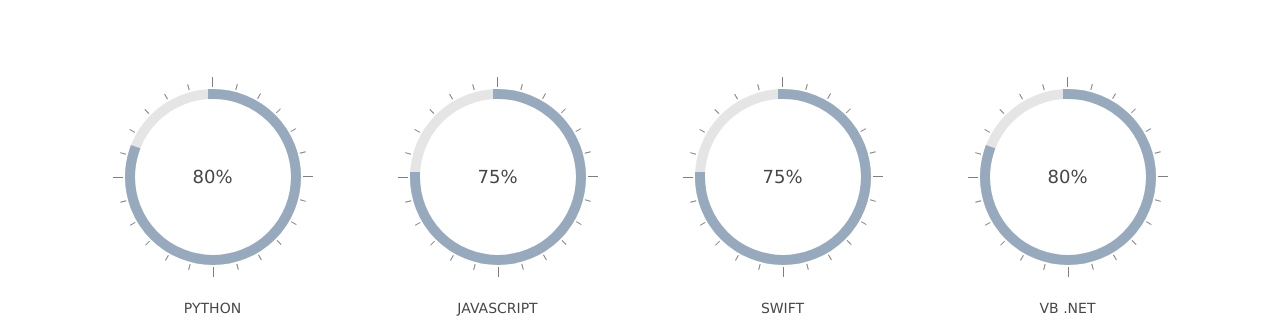
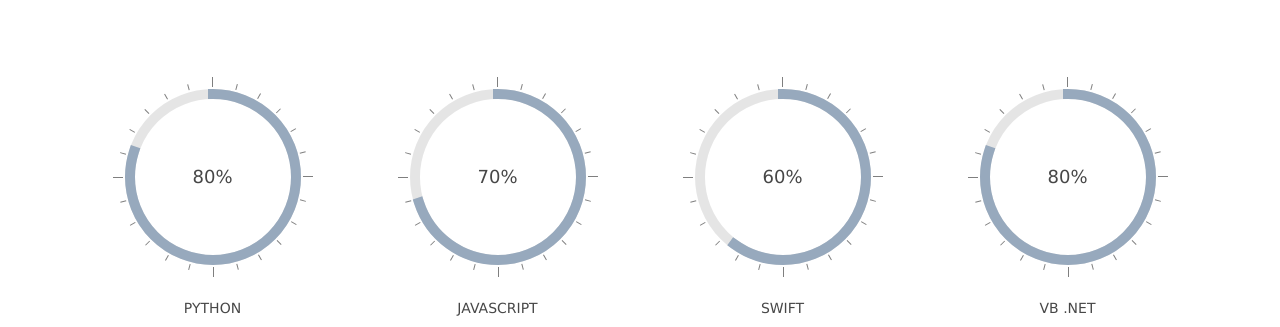
Before and after one commit to hakan-oguz/portfolio, a plain HTML site: page my_portfolio/index.html in a window 1280 px wide. Shown: the part 2425-2752 px from the top of the page. Drawn offline with Linux system fonts and the light colour scheme.

Commit message:
programming experience updated

```diff
--- a/my_portfolio/index.html
+++ b/my_portfolio/index.html
@@ -185,11 +185,11 @@
         <p>Python</p>
       </li>
       <li class="pr-chart-ctrl" data-animate="false">
-        <div class="pr-chart" data-percent="75"><i></i></div>
+        <div class="pr-chart" data-percent="70"><i></i></div>
         <p>JavaScript</p>
       </li>
       <li class="pr-chart-ctrl" data-animate="false">
-        <div class="pr-chart" data-percent="75"><i></i></div>
+        <div class="pr-chart" data-percent="60"><i></i></div>
         <p>Swift</p>
       </li>
       <li class="pr-chart-ctrl" data-animate="false">
```
